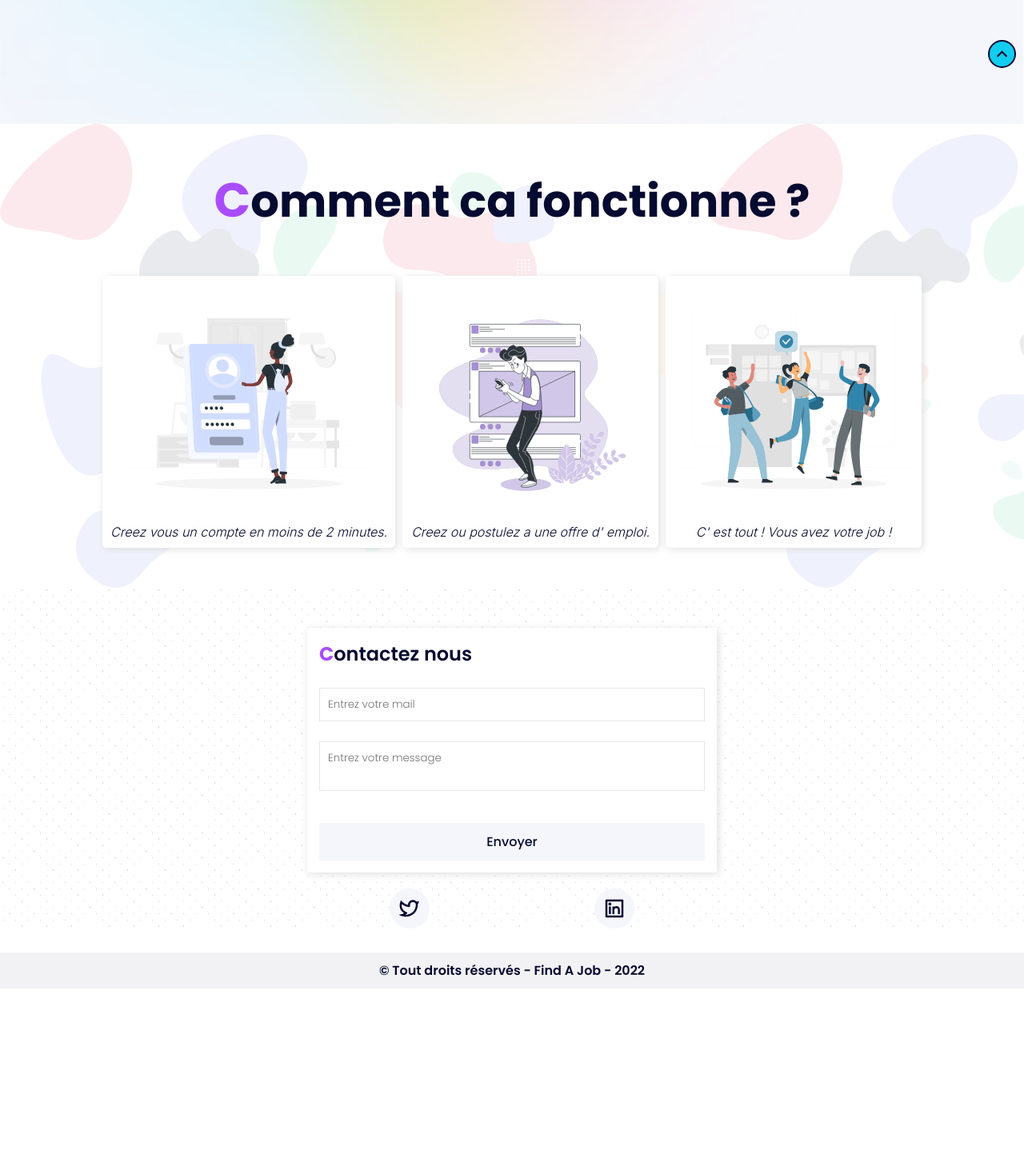
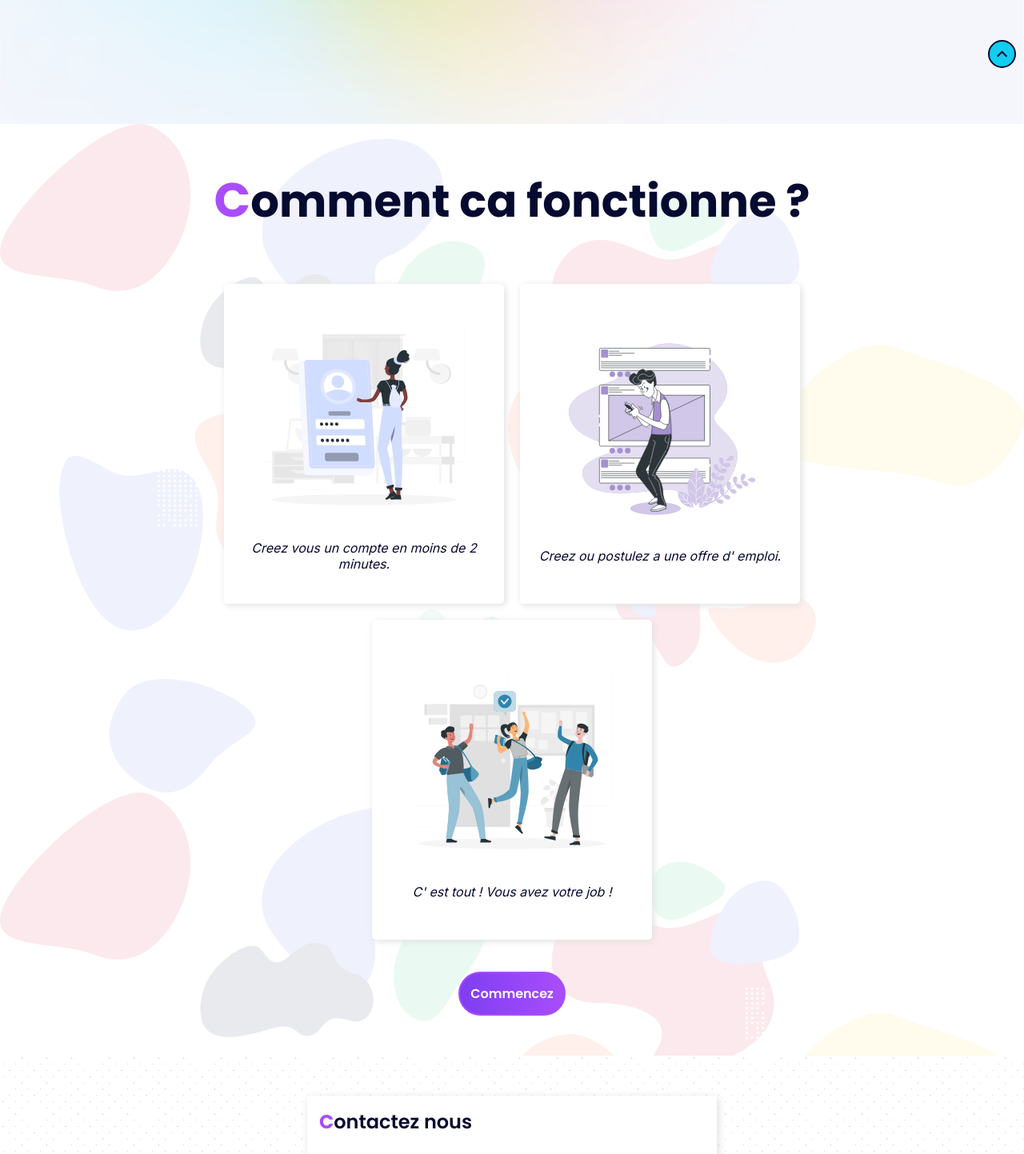
Before and after one commit to Zaker237/FindAJob, a Vue app: page / in a window 1280 px wide. Shown: the part 705-2148 px from the top of the page at 80% size. Before the commit the page ends 1941 px from the top, so only its background shows below. Built offline with nearby package versions, Linux system fonts and the light colour scheme; a web font is replaced by a local one.

Commit message:
premmiere version de la page d' acceuil

```diff
--- a/src/views/HomeView.vue
+++ b/src/views/HomeView.vue
@@ -50,25 +50,22 @@
     <div class="about" id="about">
       <h1 class="about-title"><span>C</span>omment ca fonctionne ?</h1>
       <div class="about__center">
-        <router-link to="/login">
         <div class="about-card">
           <img src="../assets/illustrations/step-1.svg" alt="step 1">
           <p>Creez vous un compte en moins de 2 minutes.</p>
         </div>
-        </router-link>
-        <router-link to="/login">
         <div class="about-card">
           <img src="../assets/illustrations/step-2.svg" alt="step 2">
           <p>Creez ou postulez a une offre d' emploi.</p>
         </div>
-        </router-link>
-        <router-link to="/login">
         <div class="about-card">
           <img src="../assets/illustrations/step-3.svg" alt="step 3">
           <p>C' est tout ! Vous avez votre job !</p>
         </div>
+      </div>
+      <router-link to="/loin">
+        <button>Commencez</button>
       </router-link>
-      </div>
     </div>
     <div class="contact" id="contact">
       <form
@@ -324,6 +321,8 @@ export default {
       font-weight: 700;
       text-align: center;
       margin-bottom: 50px;
+      margin-left: 10px;
+      margin-right: 10px;
 
       span {
         font-size: 60px;
@@ -343,12 +342,15 @@ export default {
       position: relative;
       width: 80%;
       display: flex;
-      justify-content: space-between;
+      justify-content: center;
       align-items: center;
-      // selection son dexieme element enfant
+      flex-wrap: wrap;
     }
 
     &-card {
+      width: 350px;
+      height: 400px;
+      margin: 10px;
       position: relative;
       background: $white;
       border-radius: 5px;
@@ -359,6 +361,7 @@ export default {
       justify-content: center;
       padding: 10px;
       overflow: hidden;
+      cursor: pointer;
 
       img {
         width: 300px;
@@ -369,6 +372,8 @@ export default {
         font-style: italic;
         font-size: 16px;
         text-align: center;
+        font-weight: 400;
+        padding-bottom: 20px;
       }
 
       &::before {
@@ -383,7 +388,6 @@ export default {
         font-weight: 600;
         font-size: 30px;
         color: $white;
-        transform-origin: left bottom;
         transform: scale(0);
         transition: .5s ease-in-out;
         border-radius: 50%;
@@ -395,22 +399,36 @@ export default {
     }
 
     &__center {
-      a:nth-child(1) {
-        .about-card::before {
+      .about-card:nth-child(1)::before {
         content: '1';
+        transform-origin: left bottom;
+      }
+
+      .about-card:nth-child(2)::before {
+        content: '2';
+        transform-origin: right bottom;
+      }
+
+      .about-card:nth-child(3)::before {
+        content: '3';
+        transform-origin: right top;
       }
     }
 
-      a:nth-child(2) {
-        .about-card::before {
-          content: '2';
-        }
-      }
+    button {
+      cursor: pointer;
+      background: linear-gradient(to right, #7F3EF1, #A94DFC);
+      color: $white;
+      border: 2px solid $purple;
+      font-weight: 600;
+      border-radius: 30px;
+      padding: 13px;
+      font-size: 16px;
+      transition: .3s ease-in-out;
+      margin-top: 30px;
 
-      a:nth-child(3) {
-        .about-card::before {
-          content: '3';
-        }
+      &:hover {
+        background: linear-gradient(to right, #A94DFC, #7F3EF1);
       }
     }
   }
```
Lines whose indentation alone changed are shown as unchanged.
